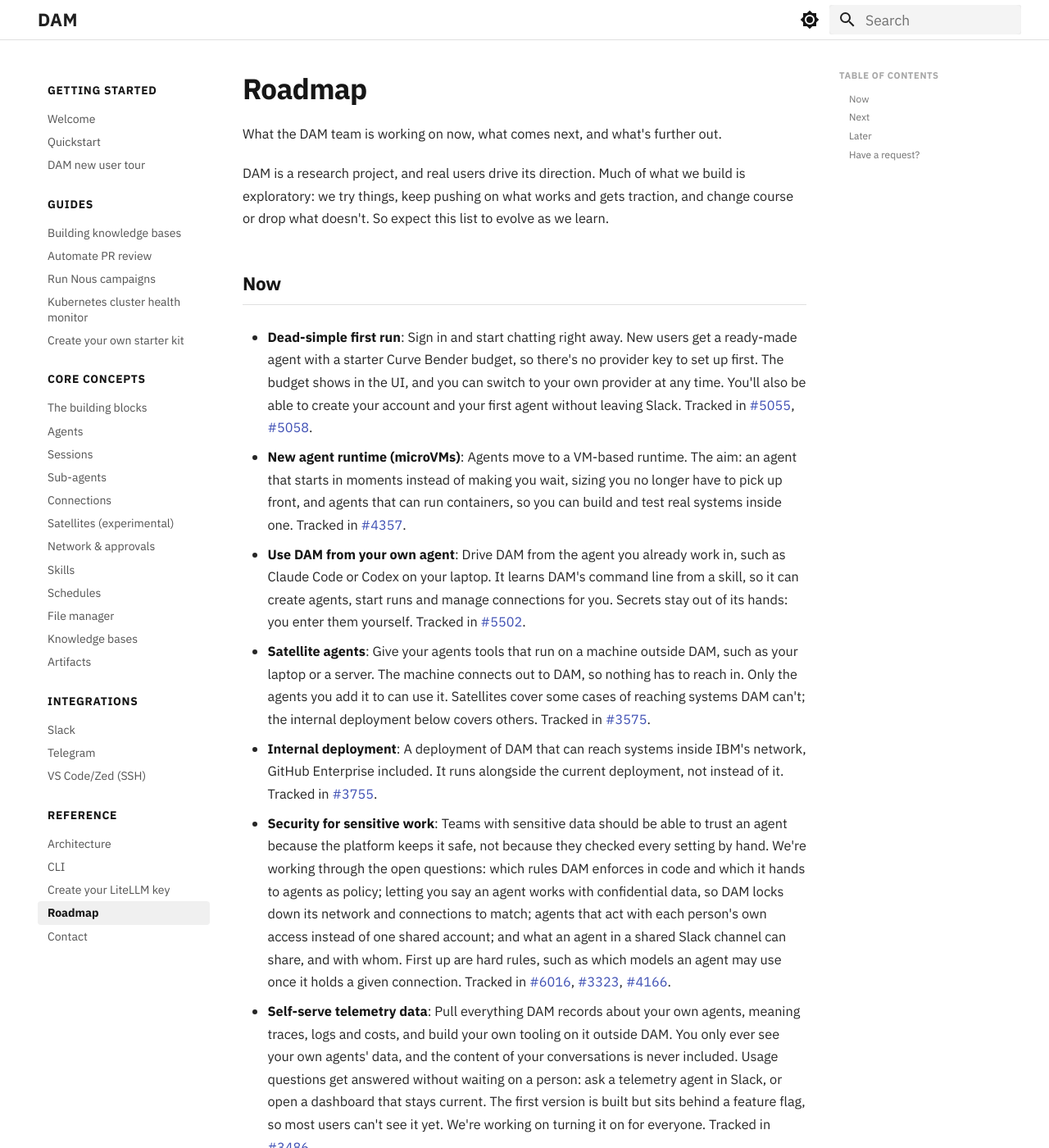
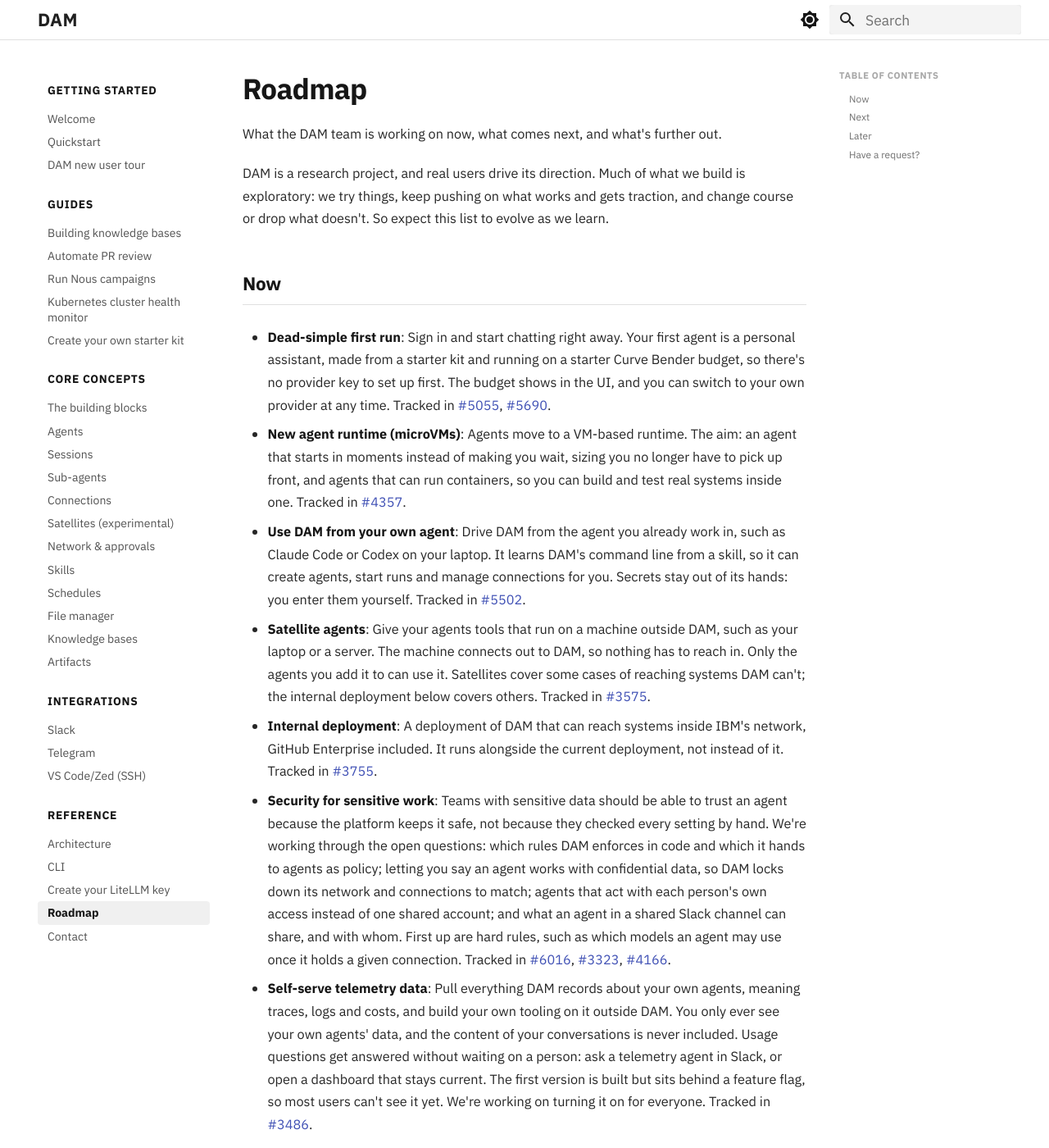
Before and after one commit to dam-agents/docs, an MkDocs documentation site: the page built from docs/reference/roadmap.md, in a window 1280 px wide and 1400 px high. Shown: the whole window at 82% size. Built offline with MkDocs 1.6.1 and Material for MkDocs 9.7.7, drawn with Linux system fonts in a browser that asks for light colours; some of the changed text lies outside the part shown.

Commit message:
docs: roadmap says the first agent is a personal assistant (#144)
Dead-simple first run now names the personal assistant starter kit and tracks #5690. Creating an account from Slack moves to Next as its own item.

Assisted-By: Claude (Anthropic AI) <noreply@anthropic.com>

Signed-off-by: Jenna Winkler <135358348+jenna-winkler@users.noreply.github.com>
Co-authored-by: Jenna Winkler <135358348+jenna-winkler@users.noreply.github.com>

```diff
--- a/docs/reference/roadmap.md
+++ b/docs/reference/roadmap.md
@@ -6,7 +6,7 @@ DAM is a research project, and real users drive its direction. Much of what we b
 
 ## Now
 
-- **Dead-simple first run**: Sign in and start chatting right away. New users get a ready-made agent with a starter Curve Bender budget, so there's no provider key to set up first. The budget shows in the UI, and you can switch to your own provider at any time. You'll also be able to create your account and your first agent without leaving Slack. Tracked in [#5055](https://github.com/dam-agents/dam/issues/5055){:target="_blank"}, [#5058](https://github.com/dam-agents/dam/issues/5058){:target="_blank"}.
+- **Dead-simple first run**: Sign in and start chatting right away. Your first agent is a personal assistant, made from a starter kit and running on a starter Curve Bender budget, so there's no provider key to set up first. The budget shows in the UI, and you can switch to your own provider at any time. Tracked in [#5055](https://github.com/dam-agents/dam/issues/5055){:target="_blank"}, [#5690](https://github.com/dam-agents/dam/issues/5690){:target="_blank"}.
 
 - **New agent runtime (microVMs)**: Agents move to a VM-based runtime. The aim: an agent that starts in moments instead of making you wait, sizing you no longer have to pick up front, and agents that can run containers, so you can build and test real systems inside one. Tracked in [#4357](https://github.com/dam-agents/dam/issues/4357){:target="_blank"}.
 
@@ -21,6 +21,8 @@ DAM is a research project, and real users drive its direction. Much of what we b
 - **Self-serve telemetry data**: Pull everything DAM records about your own agents, meaning traces, logs and costs, and build your own tooling on it outside DAM. You only ever see your own agents' data, and the content of your conversations is never included. Usage questions get answered without waiting on a person: ask a telemetry agent in Slack, or open a dashboard that stays current. The first version is built but sits behind a feature flag, so most users can't see it yet. We're working on turning it on for everyone. Tracked in [#3486](https://github.com/dam-agents/dam/issues/3486){:target="_blank"}.
 
 ## Next
+
+- **Start from Slack**: Create your account and reach your personal assistant without leaving Slack. Tracked in [#5058](https://github.com/dam-agents/dam/issues/5058){:target="_blank"}.
 
 - **Delegating work to sub-agents**: Handing work to other agents becomes a dependable, visible capability. An agent can split a task across sub-agents and pick the harness and model for each one, for example to run one prompt on two harnesses and compare the answers. You watch the whole tree, with each sub-agent's status and cost, and limits apply to the tree as a whole. A sub-agent that needs a person can ask you without holding up the others. Tracked in [#3419](https://github.com/dam-agents/dam/issues/3419){:target="_blank"}.
 
```
